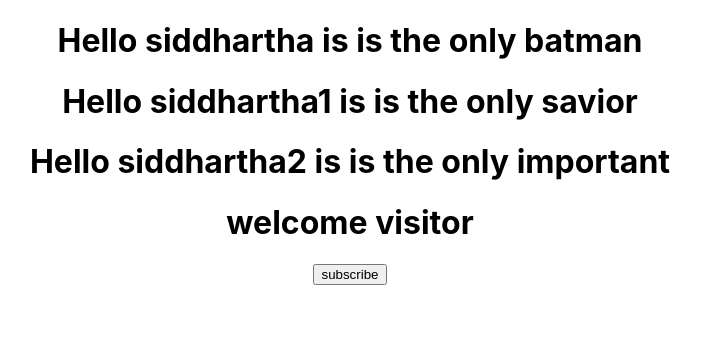
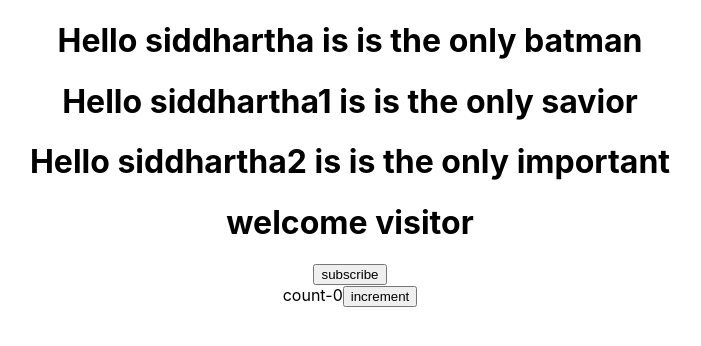
Before and after one commit to Siddharthaaa21/Web-Devlopment-frontend, a React (Create React App) app in the folder hello-world/: page / in a window 1280 px wide. Shown: the top 346 px of the page, without its empty margins (290-991 px from the left). Built offline with nearby package versions, Linux system fonts and the light colour scheme.

Commit message:
commiting 11th video content

```diff
--- a/hello-world/src/App.js
+++ b/hello-world/src/App.js
@@ -6,6 +6,7 @@ import Greet from './components/Greet';
 import Welcome from './components/Welcome';
 import Hello from './components/Hello';
 import Message from './components/Message';
+import Counter from './components/Counter';
 
 
 
@@ -38,6 +39,7 @@ class App extends Component {
       <Welcome name="siddhartha1" Heroname="important"/>
       <Welcome name="siddhartha2" Heroname="important"/>  */}
       <Message name="new" Heroname="i k you"/>
+      <Counter/>
     </div>
   );
 }
--- /dev/null
+++ b/hello-world/src/components/Counter.js
@@ -0,0 +1,28 @@
+import React, { Component } from 'react'
+
+ class Counter extends Component {
+    constructor(props){
+        super(props)
+        this.state={
+            count:0
+        }
+    }
+    increment(){
+        this.setState((prevState,props)=>({//what it does is it will print the previous value of count
+            count:this.state.count+1//this is asynchronous
+        }))//cannot call this.state.count directly since it is asynchronous
+        console.log(this.state.count+1)//what it does is it will print the previous value of count
+
+    }
+  render() {
+    return (
+      <div>
+        count-{this.state.count}
+        <button onClick={()=>this.increment()}>increment</button>
+
+      </div>
+    )
+  }
+}
+
+export default Counter
```
Also changed, not shown: hello-world/src/TextNotes/part&_jsx.txt (renamed from hello-world/src/part&_jsx.txt), hello-world/src/TextNotes/part6.txt (renamed from hello-world/src/part6.txt), hello-world/src/TextNotes/part_4.txt (renamed from hello-world/src/part_4.txt), hello-world/src/TextNotes/props vs state.txt (renamed from hello-world/src/props vs state.txt).
